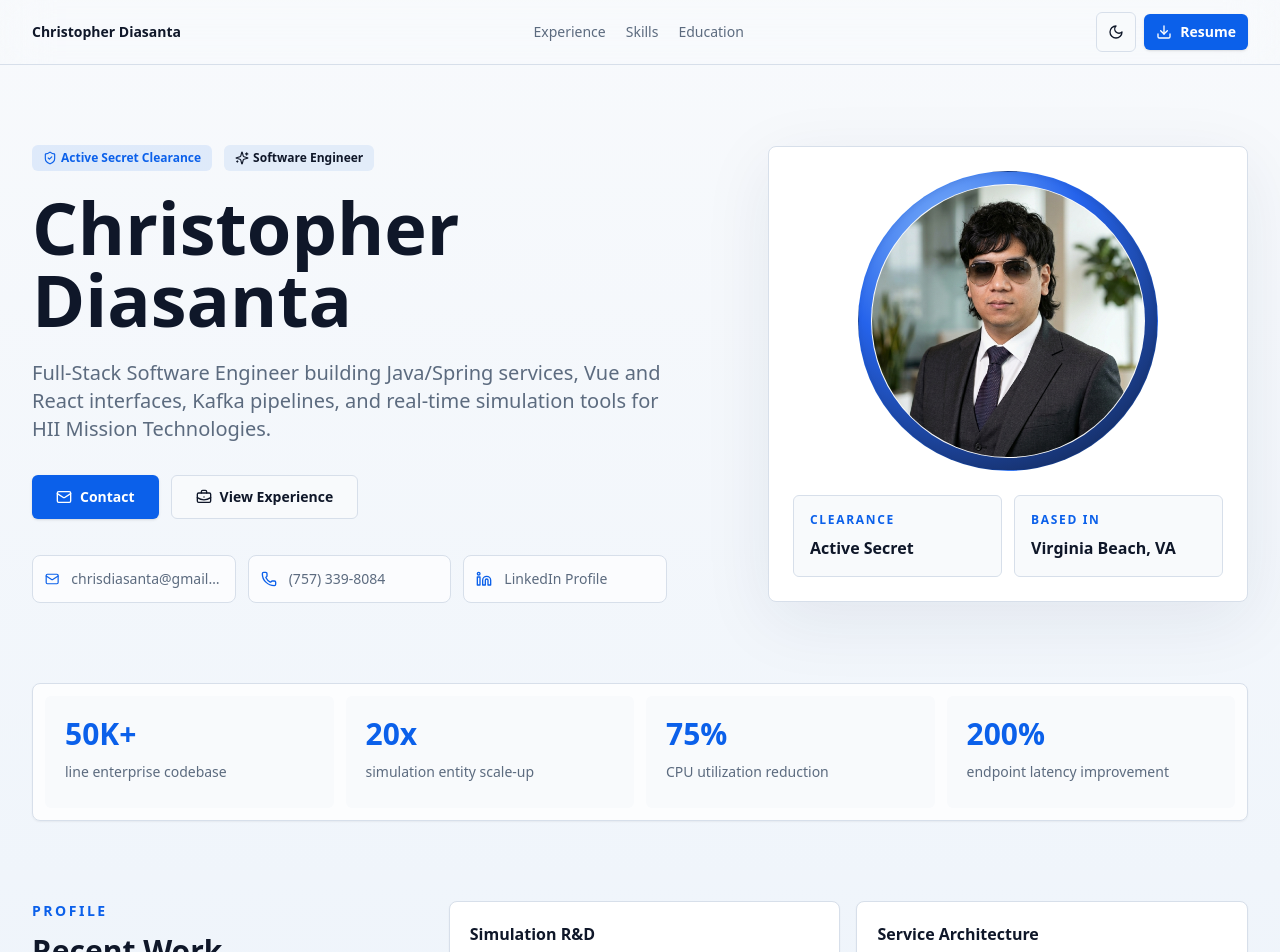
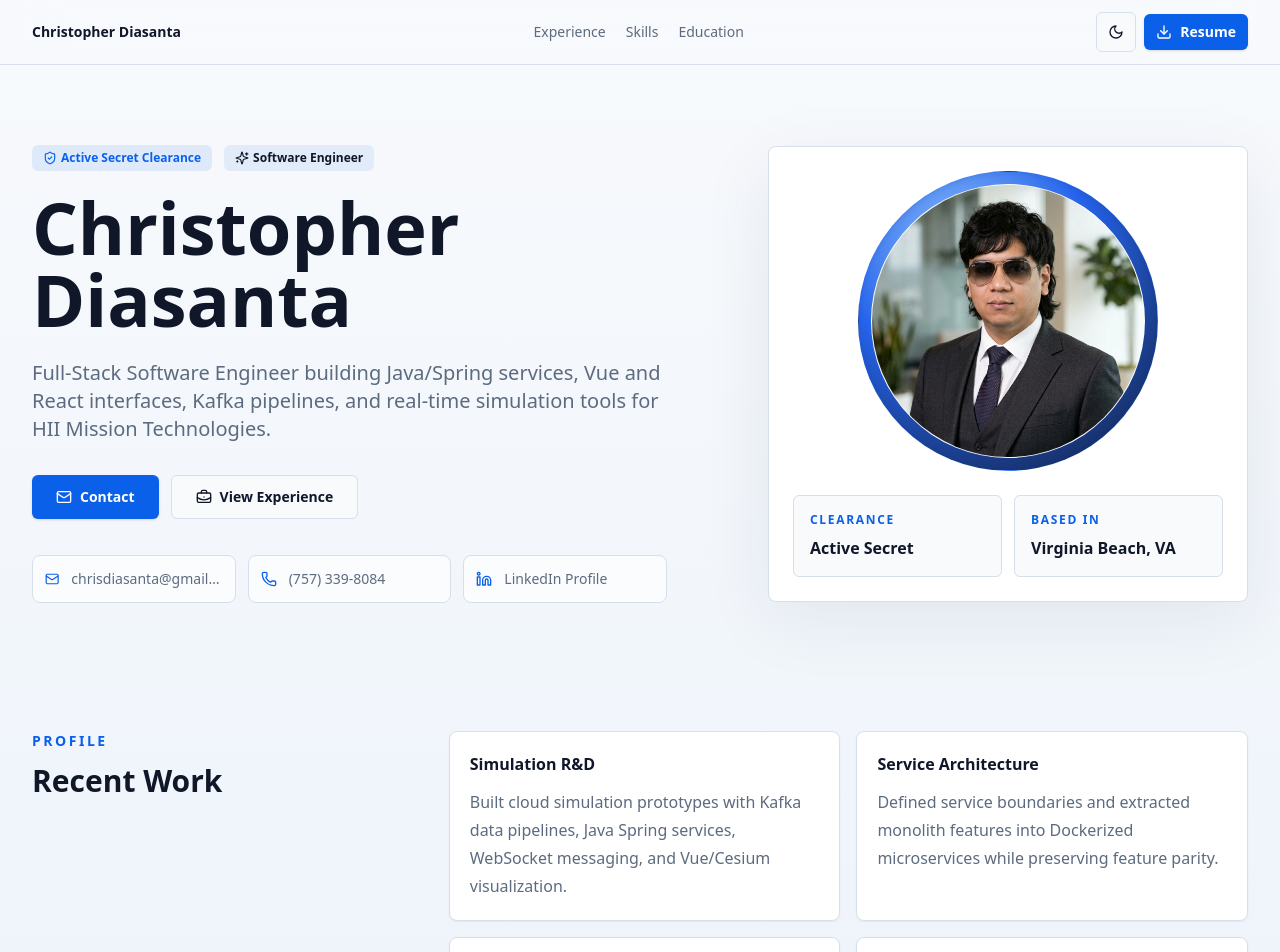
Before and after one commit to GeneralTaoChikn/GeneralTaoChikn.github.io, a Next.js app: page / in a window 1280 px wide. Shown: the top 952 px of the page. Built offline with nearby package versions, Linux system fonts and the light colour scheme.

Commit message:
removed vibe codey metrics

```diff
--- a/app/page.tsx
+++ b/app/page.tsx
@@ -217,7 +217,7 @@ export default function Home() {
         </motion.aside>
       </section>
 
-      <section className="mx-auto max-w-7xl px-4 pb-8 sm:px-6 lg:px-8">
+      {/* <section className="mx-auto max-w-7xl px-4 pb-8 sm:px-6 lg:px-8">
         <div className="grid gap-3 rounded-lg border bg-card/80 p-3 shadow-sm sm:grid-cols-2 lg:grid-cols-4">
           {metrics.map((metric) => (
             <motion.div
@@ -234,7 +234,7 @@ export default function Home() {
             </motion.div>
           ))}
         </div>
-      </section>
+      </section> */}
 
       <section className="mx-auto grid max-w-7xl gap-8 px-4 py-12 sm:px-6 lg:grid-cols-[0.65fr_1.35fr] lg:px-8">
         <div>
```
